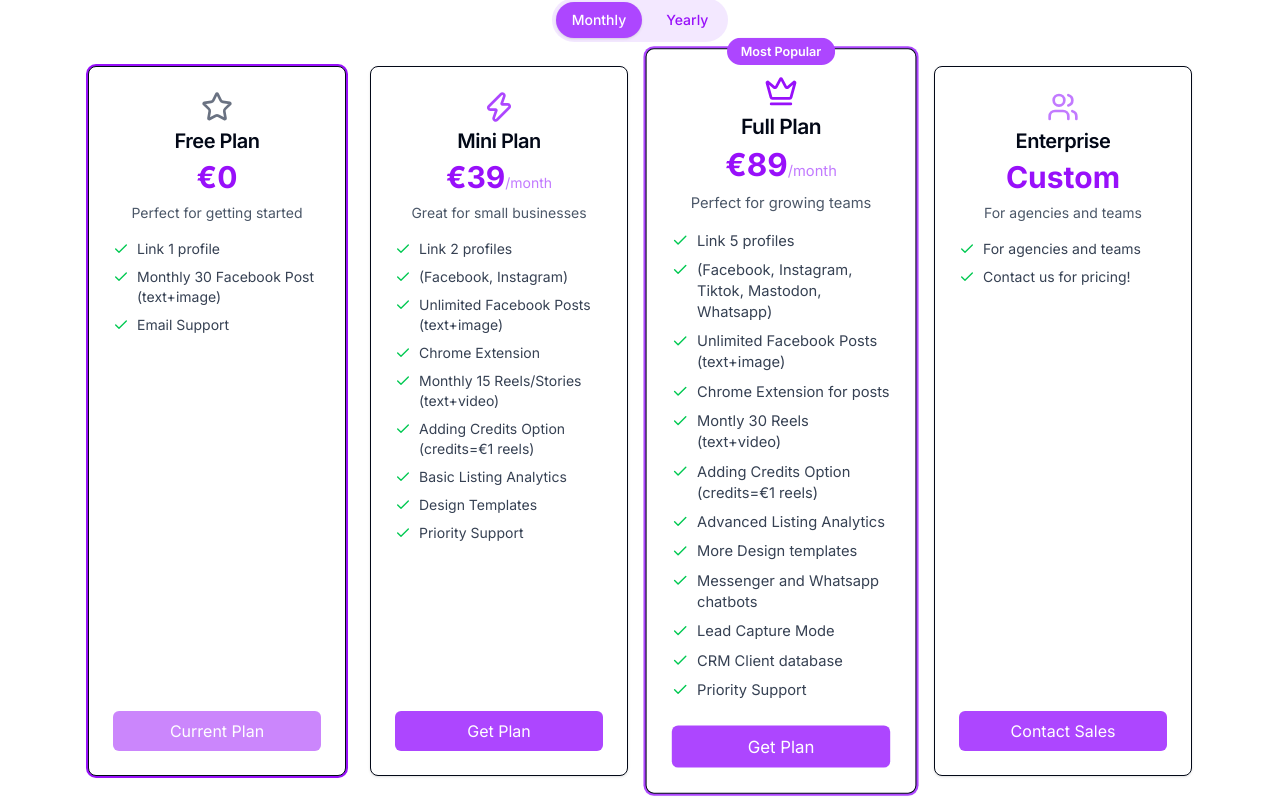
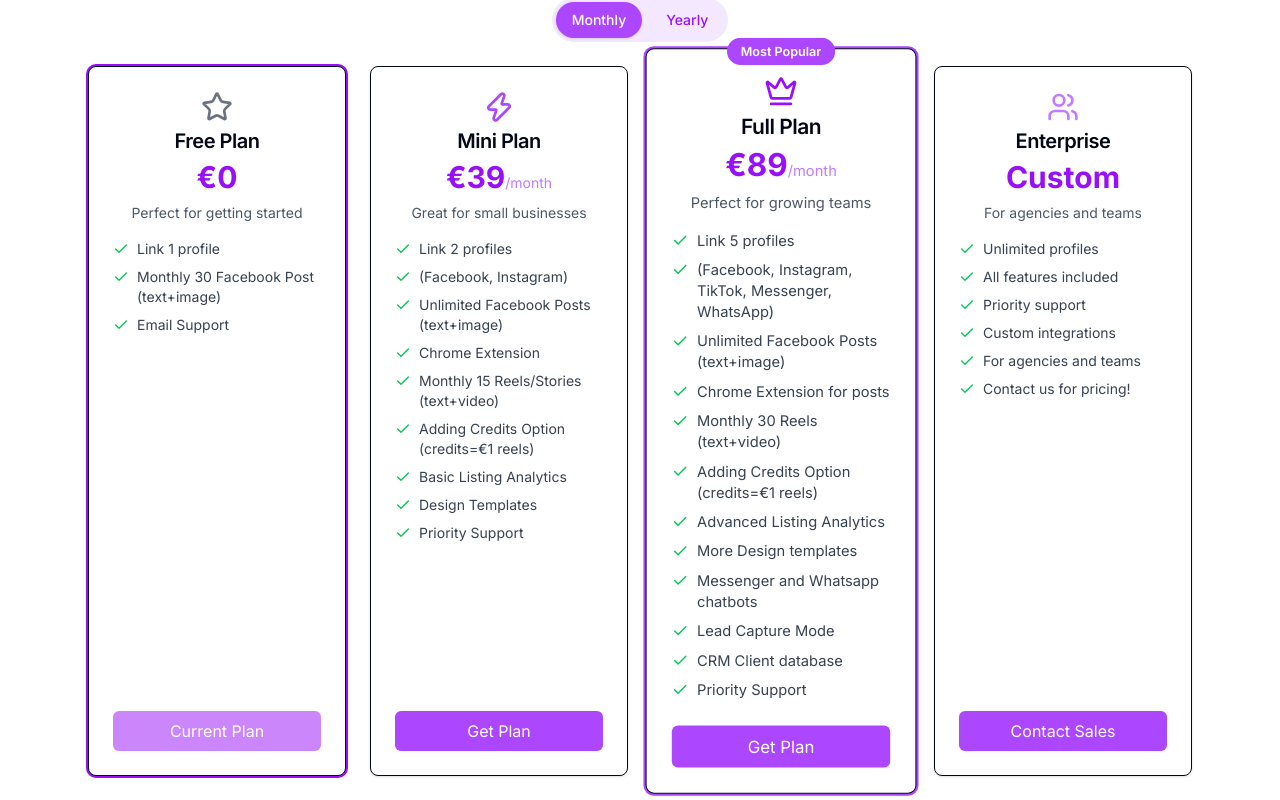
Before and after one commit to eypln/Letify_Starter_Kit_v0, a Next.js app: page /dashboard/subscription in a window 1280 px wide. Shown: the part 793-1593 px from the top of the page. Built offline with nearby package versions, Linux system fonts and the light colour scheme; no server answers.

Commit message:
subscription fix

```diff
--- a/app/dashboard/subscription/page.tsx
+++ b/app/dashboard/subscription/page.tsx
@@ -78,10 +78,10 @@
     description: 'Perfect for growing teams',
     features: [
       'Link 5 profiles',
-      '(Facebook, Instagram, Tiktok, Mastodon, Whatsapp)',
+      '(Facebook, Instagram, TikTok, Messenger, WhatsApp)',
       'Unlimited Facebook Posts (text+image)',
       'Chrome Extension for posts',
-      'Montly 30 Reels (text+video)',
+      'Monthly 30 Reels (text+video)',
       'Adding Credits Option (credits=€1 reels)',
       'Advanced Listing Analytics',
       'More Design templates',
@@ -101,7 +101,7 @@
     monthlyPrice: 'Custom',
     yearlyPrice: 'Custom',
     description: 'For agencies and teams',
-    features: ['For agencies and teams', 'Contact us for pricing!'],
+    features: ['Unlimited profiles', 'All features included', 'Priority support', 'Custom integrations', 'For agencies and teams', 'Contact us for pricing!'],
     icon: Users,
     popular: false,
     buttonText: 'Contact Sales',
```
